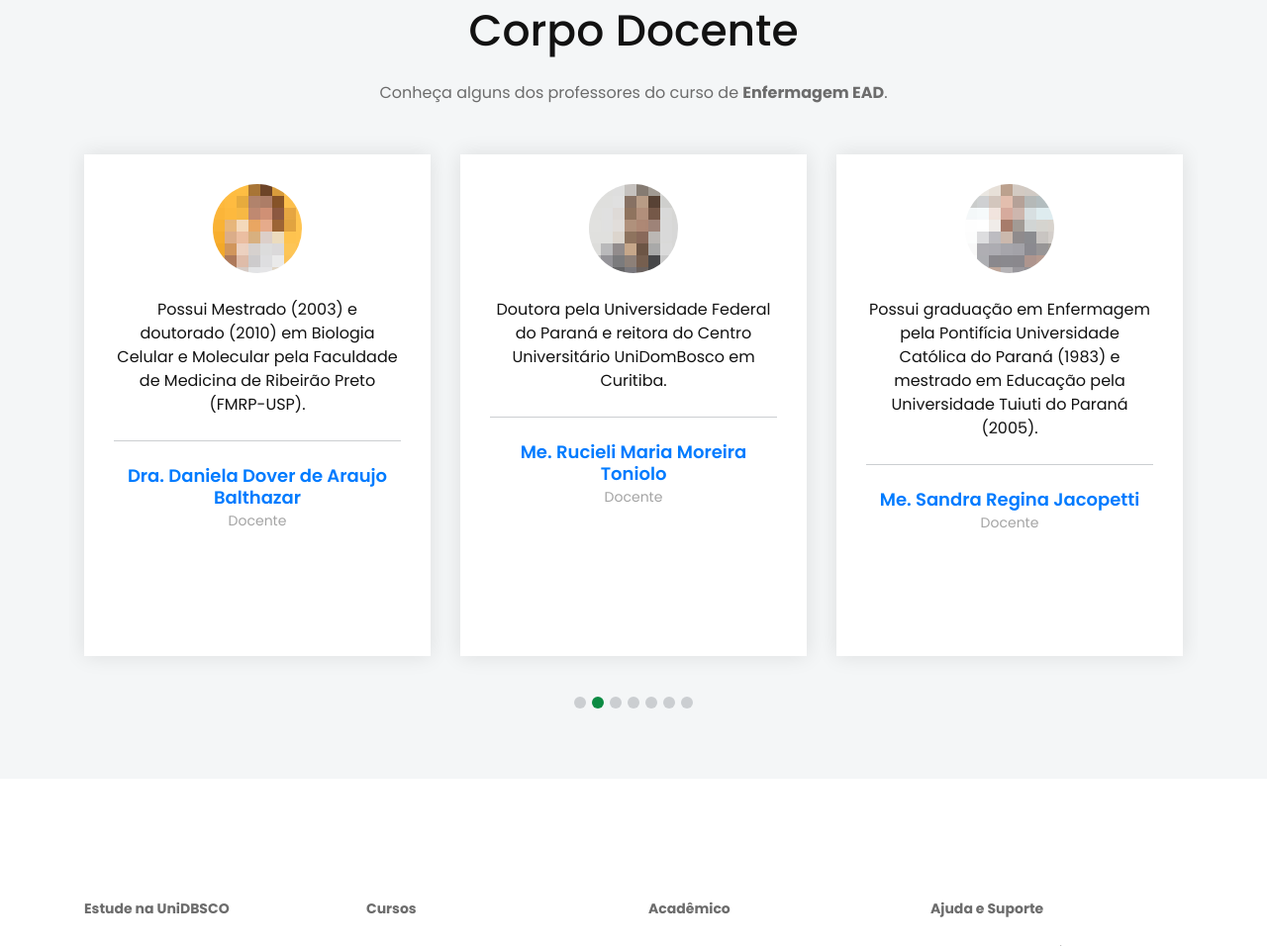
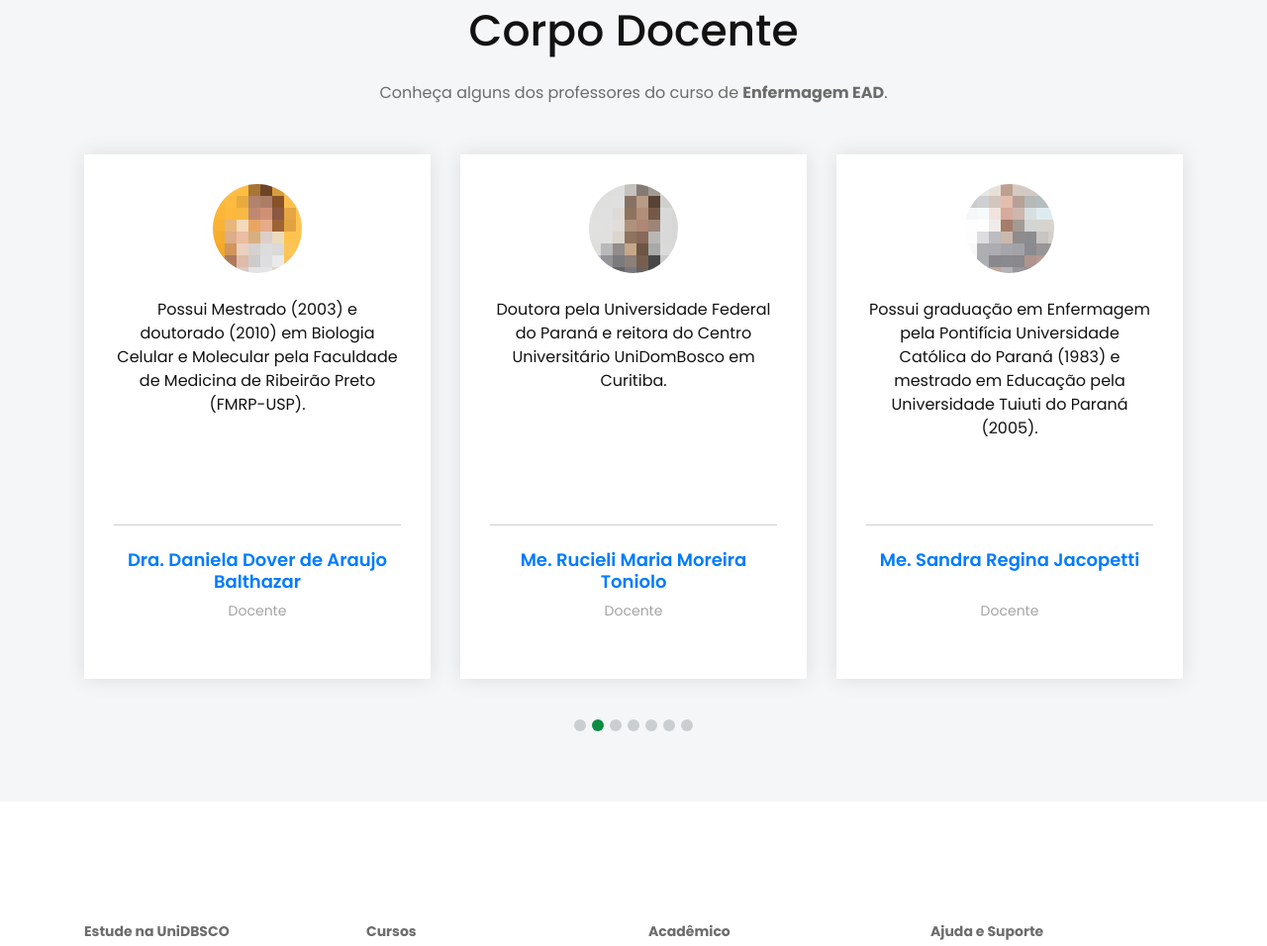
Before and after one commit to claudemircasa/fdb_single_course_page-enfermagem_ead, a plain HTML site: page index.html in a window 1280 px wide. Shown: the part 2741-3697 px from the top of the page at 99% size. Drawn offline with Linux system fonts and the light colour scheme; files whose address does not match are found by name.

Commit message:
Modified tetimonial-content css and grid.

```diff
--- a/assets/css/style.css
+++ b/assets/css/style.css
@@ -1937,7 +1937,7 @@ p {
   background-color: #fff; }
 
 .single-testimonial {
-  min-height: 507px;
+  min-height: 530px;
   background-color: #fff;
   padding: 30px;
   -webkit-box-shadow: 0 0px 20px 0 rgba(0, 0, 0, 0.1);
@@ -1945,22 +1945,30 @@ p {
   box-shadow: 0 0px 20px 0 rgba(0, 0, 0, 0.1); }
   .single-testimonial .testimonial-image img {
     width: 90px;
+    height: 90px;
     border-radius: 50%;
     display: inline-block; }
   .single-testimonial .testimonial-content {
-    padding-top: 25px; }
+    padding-top: 25px;
+    min-height: 380px;
+    }
     .single-testimonial .testimonial-content .text {
       font-size: 16px;
       line-height: 24px;
       color: #121212;
       border-bottom: 1px solid #cbced1;
-      padding-bottom: 24px; }
+      padding-bottom: 24px;
+      min-height: 230px;
+      }
     .single-testimonial .testimonial-content .author-name {
       font-size: 18px;
       font-weight: 600;
       color: #121212;
-      margin-top: 24px; }
+      margin-top: 24px;
+      min-height: 50px;
+      }
     .single-testimonial .testimonial-content .sub-title {
+      min-height: 50px;
       font-size: 14px;
       line-height: 24px;
       color: #a4a4a4; }
--- a/index.html
+++ b/index.html
@@ -870,9 +870,10 @@
                                     <img src="assets/images/cordenadora.jpg" alt="Louise Aracema Scussiato">
                                 </div>
                                 <div class="testimonial-content">
-                                    <p class="text">Doutora em Enfermagem pela Universidade Federal do Paraná. Mestre em Enfermagem pela Universidade Federal do Paraná (UFPR).<br><br><a href="mailto:louise.scussiato@sebsa.com.br">louise.scussiato@sebsa.com.br</a></p>
+                                    <p class="text">Doutora em Enfermagem pela Universidade Federal do Paraná. Mestre em Enfermagem pela Universidade Federal do Paraná (UFPR).<br><a href="mailto:louise.scussiato@sebsa.com.br">louise.scussiato@sebsa.com.br</a></p>
                                     <h6 class="author-name"><a target="_blank" href="http://lattes.cnpq.br/3708740868738559">Dra. Louise Aracema Scussiato</a></h6>
                                     <span class="sub-title">Coordenadora</span>
+
                                 </div>
                             </div> <!-- single testimonial -->
                         </div>
```
